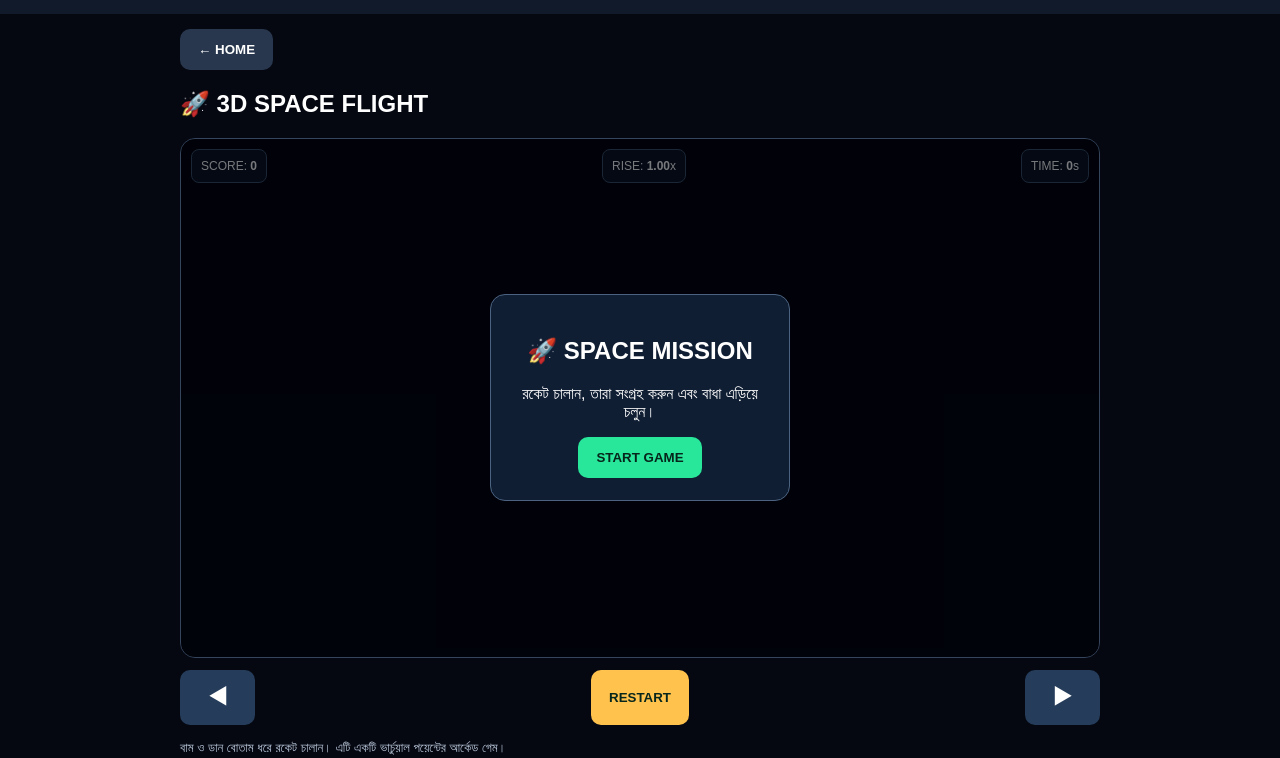
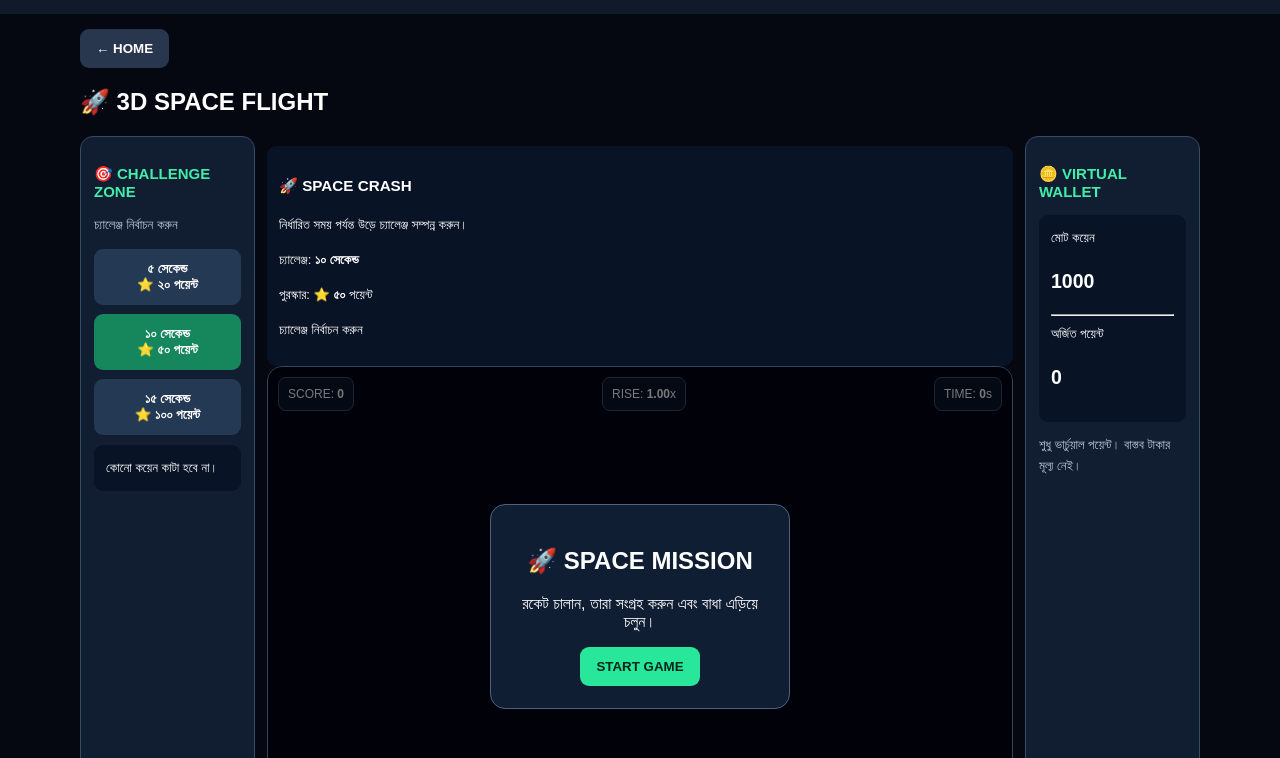
Before and after one commit to shorefulbgp-cmd/sk-gaming, a plain HTML site: page index.html in a window 1280 px wide. Both pictures are taken after a click on the button "PLAY NOW". Shown: the part 42-800 px from the top of the page. Drawn offline with nearby package versions, Linux system fonts and the light colour scheme.

Commit message:
Update index.html

```diff
--- a/index.html
+++ b/index.html
@@ -3,15 +3,15 @@
 <html lang="bn">
 <head>
 <meta charset="UTF-8">
-<meta name="viewport" content="width=device-width, initial-scale=1">
-<title>SK GAMING - 3D SPACE</title>
+<meta name="viewport" content="width=device-width,initial-scale=1">
+<title>SK GAMING</title>
 <style>
 *{box-sizing:border-box}
 body{margin:0;background:#050711;color:white;font-family:Arial,sans-serif}
 header{padding:15px;background:#101a2b;display:flex;justify-content:space-between;align-items:center}
 .logo{font-size:22px;color:#32f2a0;font-weight:bold}
-main{max-width:950px;margin:auto;padding:15px}
-button{border:0;border-radius:10px;padding:13px 18px;font-weight:bold;cursor:pointer;background:#28e69a;color:#06251b}
+main{max-width:1150px;margin:auto;padding:15px}
+button{border:0;border-radius:9px;padding:12px 16px;font-weight:bold;cursor:pointer;background:#28e69a;color:#06251b}
 button:active{transform:scale(.96)}
 .back{background:#28374d;color:white}
 .hero{background:linear-gradient(130deg,#123a3b,#171d40);padding:24px;border-radius:16px;margin-bottom:20px}
@@ -20,7 +20,7 @@ button:active{transform:scale(.96)}
 .emoji{font-size:40px}
 .small{font-size:13px;color:#b8c6d8;line-height:1.6}
 .section{display:none}
-#stage{height:65vh;min-height:390px;max-height:650px;background:#01020a;position:relative;overflow:hidden;border-radius:15px;border:1px solid #34455d}
+#stage{height:60vh;min-height:360px;max-height:620px;background:#01020a;position:relative;overflow:hidden;border-radius:15px;border:1px solid #34455d}
 #stage canvas{display:block;width:100%;height:100%}
 .hud{position:absolute;top:10px;left:10px;right:10px;display:flex;justify-content:space-between;gap:5px;pointer-events:none}
 .stat{background:#091326dd;border:1px solid #354d68;border-radius:8px;padding:9px;font-size:12px}
@@ -29,14 +29,23 @@ button:active{transform:scale(.96)}
 .controls{display:flex;justify-content:space-between;gap:8px;margin-top:12px}
 .move{background:#253d5a;color:white;font-size:22px;width:75px;height:55px;touch-action:none}
 #restart{background:#ffc24d}
-.card{background:#142237;border-radius:14px;padding:18px;margin:12px 0}
+.challenge-layout{display:grid;grid-template-columns:175px minmax(0,1fr) 175px;gap:12px;align-items:stretch;margin:15px 0}
+.challenge-panel{background:#111e32;border:1px solid #344b69;border-radius:13px;padding:13px}
+.challenge-panel h3{font-size:15px;color:#42edaa}
+.challenge-option{display:block;width:100%;margin:9px 0;background:#243954;color:white}
+.challenge-option.selected{background:#16865d}
+.challenge-info{background:#091326;padding:12px;border-radius:9px;margin-top:10px;font-size:13px;line-height:1.7}
 .footer{text-align:center;color:#8c9db2;padding:25px}
+@media(max-width:700px){
+ .challenge-layout{grid-template-columns:1fr}
+ .challenge-panel{width:100%}
+}
 </style>
 </head>
 <body>
 <header>
  <div class="logo">⚡ SK GAMING</div>
- <div>🪙 <span id="coins">1000</span></div>
+ <div>🪙 <span id="homeCoins">1000</span></div>
 </header>
 
 <main>
@@ -49,7 +58,8 @@ button:active{transform:scale(.96)}
  <h2>🎮 GAME ZONE</h2>
  <div class="games">
   <div class="game">
-   <div class="emoji">🚀</div><h3>SPACE FLIGHT</h3>
+   <div class="emoji">🚀</div>
+   <h3>SPACE FLIGHT</h3>
    <p class="small">3D Rocket Adventure</p>
    <button onclick="openGame()">PLAY NOW</button>
   </div>
@@ -63,6 +73,26 @@ button:active{transform:scale(.96)}
 <section id="flight" class="section">
  <button class="back" onclick="goHome()">← HOME</button>
  <h2>🚀 3D SPACE FLIGHT</h2>
+
+ <div class="challenge-layout">
+  <div class="challenge-panel">
+   <h3>🎯 CHALLENGE ZONE</h3>
+   <p class="small">চ্যালেঞ্জ নির্বাচন করুন</p>
+   <button class="challenge-option" onclick="joinChallenge(5,20,this)">৫ সেকেন্ড<br>⭐ ২০ পয়েন্ট</button>
+   <button class="challenge-option selected" onclick="joinChallenge(10,50,this)">১০ সেকেন্ড<br>⭐ ৫০ পয়েন্ট</button>
+   <button class="challenge-option" onclick="joinChallenge(15,100,this)">১৫ সেকেন্ড<br>⭐ ১০০ পয়েন্ট</button>
+   <div class="challenge-info">কোনো কয়েন কাটা হবে না।</div>
+  </div>
+
+  <div>
+   <div class="challenge-info">
+    <h3>🚀 SPACE CRASH</h3>
+    <p>নির্ধারিত সময় পর্যন্ত উড়ে চ্যালেঞ্জ সম্পন্ন করুন।</p>
+    <p>চ্যালেঞ্জ: <b id="challengeTarget">১০ সেকেন্ড</b></p>
+    <p>পুরস্কার: ⭐ <b id="challengeReward">৫০</b> পয়েন্ট</p>
+    <p id="challengeStatus">চ্যালেঞ্জ নির্বাচন করুন</p>
+   </div>
+
    <div id="stage">
     <div class="hud">
      <div class="stat">SCORE: <b id="score">0</b></div>
@@ -77,12 +107,27 @@ button:active{transform:scale(.96)}
      </div>
     </div>
    </div>
+
    <div class="controls">
     <button class="move" id="left">◀</button>
     <button id="restart" onclick="startGame()">RESTART</button>
     <button class="move" id="right">▶</button>
    </div>
- <p class="small">বাম ও ডান বোতাম ধরে রকেট চালান। এটি একটি ভার্চুয়াল পয়েন্টের আর্কেড গেম।</p>
+  </div>
+
+  <div class="challenge-panel">
+   <h3>🪙 VIRTUAL WALLET</h3>
+   <div class="challenge-info">
+    মোট কয়েন
+    <h2 id="virtualBalance">1000</h2>
+    <hr>
+    অর্জিত পয়েন্ট
+    <h2 id="earnedPoints">0</h2>
+   </div>
+   <p class="small">শুধু ভার্চুয়াল পয়েন্ট। বাস্তব টাকার মূল্য নেই।</p>
+  </div>
+ </div>
+ <p class="small">মোবাইলে বাম ও ডান বোতাম ধরে রকেট চালান। কম্পিউটারে Arrow Key ব্যবহার করুন।</p>
 </section>
 </main>
 
@@ -108,81 +153,81 @@ const scoreEl=document.getElementById("score");
 const multEl=document.getElementById("mult");
 const timeEl=document.getElementById("time");
 
-let scene,camera,renderer,rocket,flame,stars,nebula;
+let scene,camera,renderer,rocket,flame,stars;
 let particles=[],rocks=[],collectibles=[];
 let running=false,elapsed=0,score=0,last=0,raf;
 let sound;
+let virtualBalance=1000,earnedPoints=0;
+let challengeTarget=10,challengeReward=50;
+let challengeSelected=false,challengeComplete=false;
 const keys={left:false,right:false};
+
+function updateWallet(){
+ document.getElementById("virtualBalance").textContent=virtualBalance;
+ document.getElementById("earnedPoints").textContent=earnedPoints;
+ document.getElementById("homeCoins").textContent=virtualBalance;
+}
+
+function joinChallenge(seconds,reward,button){
+ challengeTarget=seconds;
+ challengeReward=reward;
+ challengeSelected=true;
+ challengeComplete=false;
+ document.getElementById("challengeTarget").textContent=seconds+" সেকেন্ড";
+ document.getElementById("challengeReward").textContent=reward;
+ document.getElementById("challengeStatus").textContent="চ্যালেঞ্জ নির্বাচিত! START GAME চাপুন।";
+ document.querySelectorAll(".challenge-option").forEach(b=>b.classList.remove("selected"));
+ button.classList.add("selected");
+}
+window.joinChallenge=joinChallenge;
 
 function initGame(){
  if(renderer){resize();return}
  scene=new THREE.Scene();
  scene.background=new THREE.Color(0x01020b);
  scene.fog=new THREE.FogExp2(0x01020b,.0025);
-
  camera=new THREE.PerspectiveCamera(60,1,.1,400);
  camera.position.set(-7,-2,17);
-
  renderer=new THREE.WebGLRenderer({antialias:true});
  renderer.setPixelRatio(Math.min(devicePixelRatio,1.6));
  stage.insertBefore(renderer.domElement,stage.firstChild);
-
  scene.add(new THREE.AmbientLight(0x8799ff,1.3));
-
  let glow=new THREE.PointLight(0x3b69ff,8,80);
  glow.position.set(0,10,8);scene.add(glow);
 
- // Space stars
  let pos=[];
- for(let i=0;i<2400;i++){
+ for(let i=0;i<2400;i++)
   pos.push((Math.random()-.5)*150,(Math.random()-.5)*180,-Math.random()*90);
- }
  let sg=new THREE.BufferGeometry();
  sg.setAttribute("position",new THREE.Float32BufferAttribute(pos,3));
- stars=new THREE.Points(sg,new THREE.PointsMaterial({
-  color:0xffffff,size:.16,transparent:true,opacity:.95
- }));
+ stars=new THREE.Points(sg,new THREE.PointsMaterial({color:0xffffff,size:.16}));
  scene.add(stars);
 
- // Nebula clouds
- const cloudMat=new THREE.MeshBasicMaterial({
-  color:0x27115b,transparent:true,opacity:.13,side:THREE.DoubleSide
- });
  for(let i=0;i<9;i++){
-  const cloud=new THREE.Mesh(new THREE.CircleGeometry(5+Math.random()*6,40),cloudMat);
+  let cloud=new THREE.Mesh(new THREE.CircleGeometry(5+Math.random()*6,40),
+   new THREE.MeshBasicMaterial({color:0x27115b,transparent:true,opacity:.13,side:THREE.DoubleSide}));
   cloud.position.set((Math.random()-.5)*45,(Math.random()-.5)*80,-25-Math.random()*25);
   scene.add(cloud);
  }
 
  rocket=new THREE.Group();
  const white=new THREE.MeshStandardMaterial({color:0xe6edf8,metalness:.65,roughness:.25});
- const red=new THREE.MeshStandardMaterial({color:0xff3434,metalness:.3});
- const body=new THREE.Mesh(new THREE.CylinderGeometry(.42,.48,2.3,28),white);
- rocket.add(body);
-
+ const red=new THREE.MeshStandardMaterial({color:0xff3434});
+ rocket.add(new THREE.Mesh(new THREE.CylinderGeometry(.42,.48,2.3,28),white));
  let nose=new THREE.Mesh(new THREE.ConeGeometry(.42,.9,28),red);
  nose.position.y=1.6;rocket.add(nose);
-
  let glass=new THREE.Mesh(new THREE.SphereGeometry(.2,24,20),
   new THREE.MeshStandardMaterial({color:0x19caff,metalness:.5,roughness:.12}));
  glass.position.set(0,.4,.42);rocket.add(glass);
-
  for(let i=0;i<3;i++){
   let fin=new THREE.Mesh(new THREE.BoxGeometry(.17,.8,.6),red);
   let a=i*Math.PI*2/3;
   fin.position.set(Math.sin(a)*.43,-.7,Math.cos(a)*.43);
   fin.rotation.y=a;rocket.add(fin);
  }
-
  flame=new THREE.Mesh(new THREE.ConeGeometry(.32,1.5,24),
   new THREE.MeshBasicMaterial({color:0xff7100}));
- flame.position.y=-1.9;flame.rotation.z=Math.PI;
- rocket.add(flame);
-
- const innerFlame=new THREE.Mesh(new THREE.ConeGeometry(.15,1,20),
-  new THREE.MeshBasicMaterial({color:0xffee68}));
- innerFlame.position.y=-1.72;innerFlame.rotation.z=Math.PI;
- rocket.add(innerFlame);
+ flame.position.y=-1.9;flame.rotation.z=Math.PI;rocket.add(flame);
  scene.add(rocket);
  resize();
  window.addEventListener("resize",resize);
@@ -194,33 +239,28 @@ function resize(){
  camera.updateProjectionMatrix();
  renderer.setSize(stage.clientWidth,stage.clientHeight,false);
 }
-
 function clearWorld(){
  [...particles,...rocks,...collectibles].forEach(o=>scene.remove(o));
  particles=[];rocks=[];collectibles=[];
 }
-
 function makeRock(){
- const r=new THREE.Mesh(new THREE.DodecahedronGeometry(.65+Math.random()*.5,1),
+ let r=new THREE.Mesh(new THREE.DodecahedronGeometry(.65+Math.random()*.5,1),
  new THREE.MeshStandardMaterial({color:0x737d8d,roughness:1}));
  r.position.set((Math.random()-.5)*12,rocket.position.y+19,-2);
  scene.add(r);rocks.push(r);
 }
 function makeCoin(){
- const c=new THREE.Mesh(new THREE.IcosahedronGeometry(.35,1),
+ let c=new THREE.Mesh(new THREE.IcosahedronGeometry(.35,1),
  new THREE.MeshStandardMaterial({color:0xffd34e,emissive:0x8a4b00}));
  c.position.set((Math.random()-.5)*10,rocket.position.y+15,-2);
  scene.add(c);collectibles.push(c);
 }
-
 function explosionSound(){
  try{
   if(!sound)sound=new AudioContext();
   if(sound.state==="suspended")sound.resume();
-  let t=sound.currentTime;
-  let osc=sound.createOscillator(),gain=sound.createGain();
-  osc.type="sawtooth";
-  osc.frequency.setValueAtTime(130,t);
+  let t=sound.currentTime,osc=sound.createOscillator(),gain=sound.createGain();
+  osc.type="sawtooth";osc.frequency.setValueAtTime(130,t);
   osc.frequency.exponentialRampToValueAtTime(30,t+.8);
   gain.gain.setValueAtTime(.001,t);
   gain.gain.linearRampToValueAtTime(.22,t+.03);
@@ -229,7 +269,6 @@ function explosionSound(){
   osc.start(t);osc.stop(t+.9);
  }catch(e){}
 }
-
 function explode(){
  for(let i=0;i<230;i++){
   let p=new THREE.Mesh(new THREE.SphereGeometry(.045+Math.random()*.09,7,7),
@@ -244,60 +283,61 @@ function explode(){
  setTimeout(()=>scene.remove(light),500);
  explosionSound();
 }
-
 function startGame(){
  initGame();clearWorld();
  rocket.position.set(-5,-5,0);
  rocket.rotation.z=-.3;
  camera.position.set(-7,-2,17);
- score=0;elapsed=0;running=true;
+ score=0;elapsed=0;running=true;challengeComplete=false;
  scoreEl.textContent="0";timeEl.textContent="0";multEl.textContent="1.00";
+ document.getElementById("challengeStatus").textContent="চ্যালেঞ্জ চলছে...";
  msg.style.display="none";
  last=performance.now();
  cancelAnimationFrame(raf);
  raf=requestAnimationFrame(loop);
 }
-
 function finishGame(){
  if(!running)return;
- running=false;explode();
+ running=false;
+ if(challengeSelected && elapsed>=challengeTarget){
+  challengeComplete=true;
+  virtualBalance+=challengeReward;
+  earnedPoints+=challengeReward;
+  updateWallet();
+  document.getElementById("challengeStatus").textContent="🎉 সফল! "+challengeReward+" পয়েন্ট অর্জিত!";
+ }else{
+  document.getElementById("challengeStatus").textContent="চ্যালেঞ্জ সম্পন্ন হয়নি। আবার চেষ্টা করুন!";
+ }
+ explode();
  msg.style.display="flex";
- msg.innerHTML=`<div class="panel"><h2>💥 FLIGHT COMPLETE</h2><p>আপনার স্কোর: <b>${score}</b></p><button onclick="startGame()">PLAY AGAIN</button></div>`;
+ msg.innerHTML=`<div class="panel"><h2>💥 FLIGHT COMPLETE</h2><p>স্কোর: <b>${score}</b></p><p>${challengeComplete?"🎉 চ্যালেঞ্জ সফল!":"আবার চেষ্টা করুন!"}</p><button onclick="startGame()">PLAY AGAIN</button></div>`;
  raf=requestAnimationFrame(particleLoop);
 }
-
 function particleLoop(){
  let alive=false;
  for(let i=particles.length-1;i>=0;i--){
   let p=particles[i];
   p.position.addScaledVector(p.userData.v,.025);
-  p.userData.v.y-=.06;
-  p.userData.life-=.025;
-  p.scale.multiplyScalar(.99);
+  p.userData.v.y-=.06;p.userData.life-=.025;p.scale.multiplyScalar(.99);
   if(p.userData.life<=0){scene.remove(p);particles.splice(i,1)}
   else alive=true;
  }
  renderer.render(scene,camera);
  if(alive)raf=requestAnimationFrame(particleLoop);
 }
-
 function loop(now){
  if(!running)return;
  let dt=Math.min((now-last)/1000,.04);last=now;
  elapsed+=dt;
-
  let move=(keys.right?1:0)-(keys.left?1:0);
  rocket.position.x+=move*4*dt+1.4*dt;
  rocket.position.y+=2.7*dt;
  rocket.rotation.z=THREE.MathUtils.lerp(rocket.rotation.z,-.25,.04);
-
  flame.scale.y=.7+Math.random()*.8;
  flame.scale.x=.7+Math.random()*.4;
-
  camera.position.x=THREE.MathUtils.lerp(camera.position.x,rocket.position.x-2,.06);
  camera.position.y=THREE.MathUtils.lerp(camera.position.y,rocket.position.y-1,.06);
  camera.lookAt(rocket.position.x+2,rocket.position.y+2,-3);
-
  stars.rotation.z+=dt*.001;
  if(Math.random()<dt*2.2)makeCoin();
  if(Math.random()<dt*.65)makeRock();
@@ -315,16 +355,13 @@ function loop(now){
    scene.remove(c);collectibles.splice(i,1);
   }
  }
-
  scoreEl.textContent=score;
  timeEl.textContent=Math.floor(elapsed);
  multEl.textContent=(1+elapsed*.12).toFixed(2);
  renderer.render(scene,camera);
-
  if(elapsed>=18){finishGame();return}
  raf=requestAnimationFrame(loop);
 }
-
 function stopGame(){running=false;cancelAnimationFrame(raf)}
 function bind(id,side){
  let el=document.getElementById(id);
@@ -343,6 +380,7 @@ window.addEventListener("keyup",e=>{
 window.initGame=initGame;
 window.startGame=startGame;
 window.stopGame=stopGame;
+updateWallet();
 </script>
 </body>
 </html>
```
Lines whose indentation alone changed are shown as unchanged.
